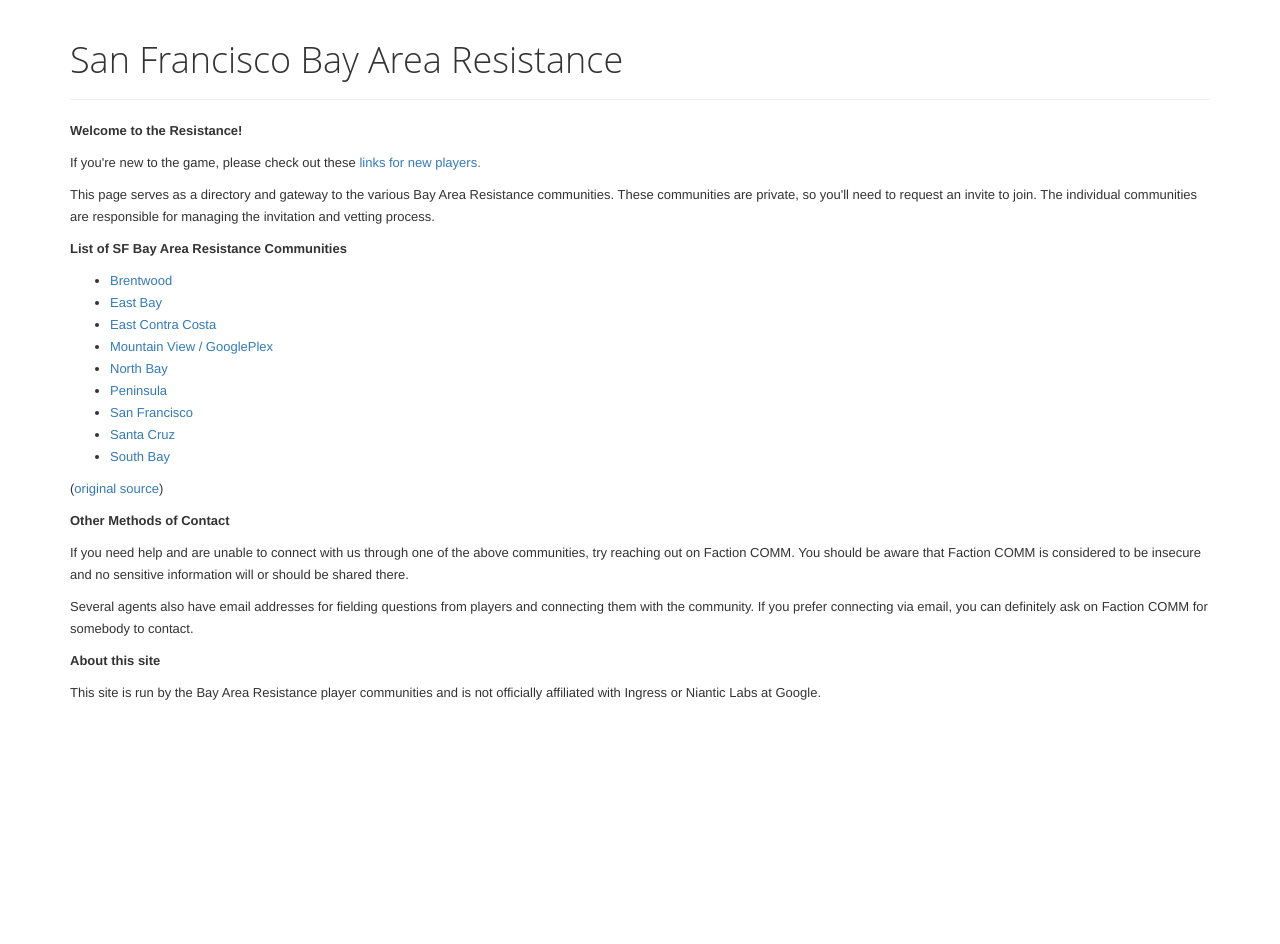
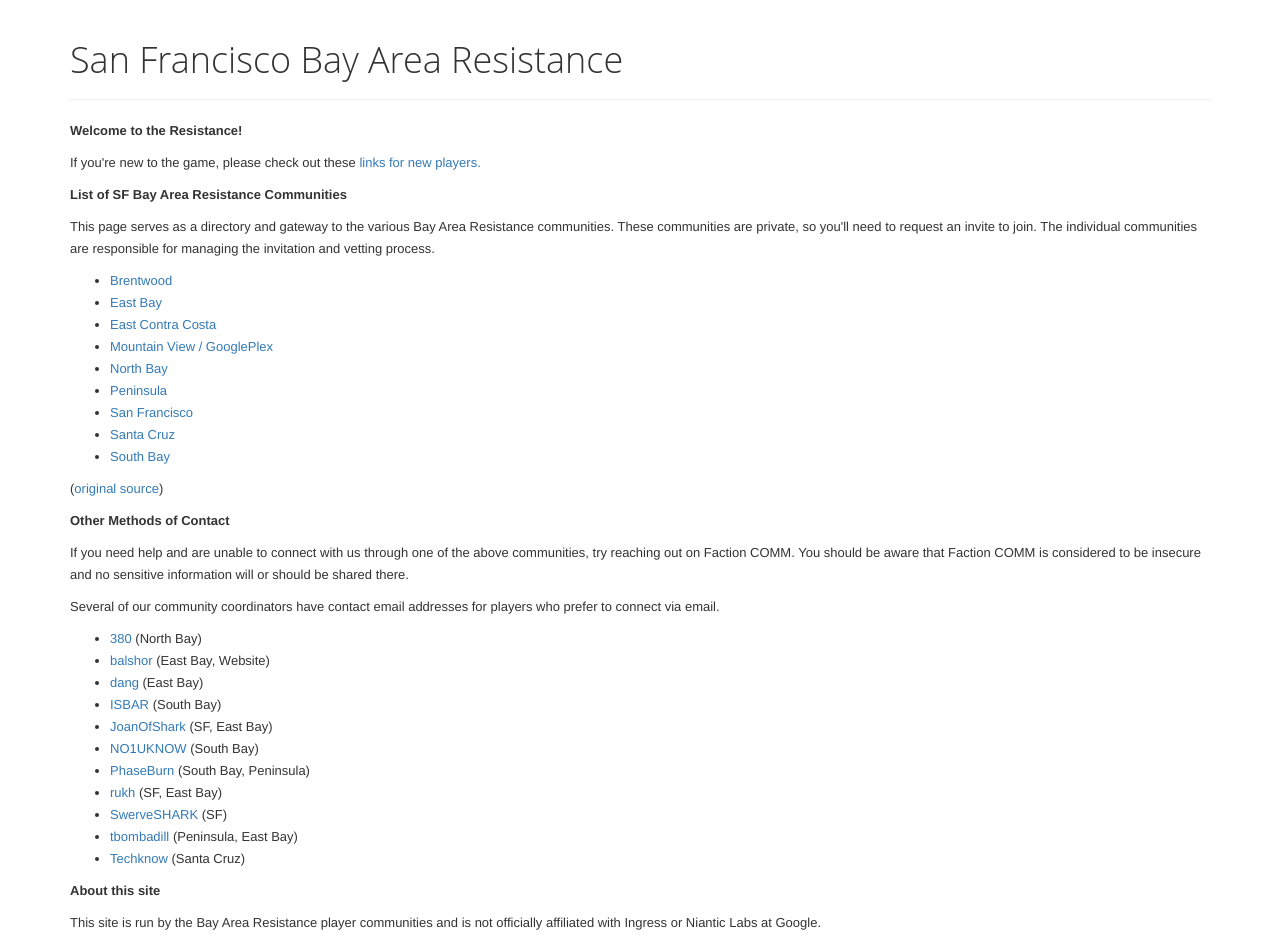
Before and after one commit to balshor/sfbay.resists.org, a Jekyll site: the page built from index.html, in a window 1280 px wide. Built offline with Jekyll 4.4.1, drawn with Linux system fonts in a browser that asks for light colours; nearby versions of some CDN libraries; before the commit the page ends 900 px from its top, so only the background shows below that.

Commit message:
Move index-new.html to index.html.

```diff
--- a/index.html
+++ b/index.html
@@ -12,13 +12,13 @@ title: San Francisco Bay Area Resistance
   <p>
     If you're new to the game, please check out these <a href="/help/">links for new players.</a>
   </p>
+
+  <h4>List of SF Bay Area Resistance Communities</h4>
   <p>
     This page serves as a directory and gateway to the various Bay Area Resistance communities.  These
     communities are private, so you'll need to request an invite to join.  The individual communities
     are responsible for managing the invitation and vetting process.
   </p>
-
-  <h4>List of SF Bay Area Resistance Communities</h4>
   <ul>{% for community in site.data.communities %}
     <li><a href="{{ community.url }}">{{ community.name }}</a></li>{% endfor %}
   </ul>
@@ -27,13 +27,15 @@ title: San Francisco Bay Area Resistance
   <h4>Other Methods of Contact</h4>
   <p>
     If you need help and are unable to connect with us through one of the above communities, try reaching
-    out on Faction COMM.  You should be aware that Faction COMM is considered to be insecure and
-    no sensitive information will or should be shared there.
+    out on Faction COMM.  You should be aware that Faction COMM is considered to be insecure and no sensitive
+    information will or should be shared there.
   </p>
   <p>
-    Several agents also have email addresses for fielding questions from players and connecting them with
-    the community.  If you prefer connecting via email, you can definitely ask on Faction COMM for somebody
-    to contact.
+    Several of our community coordinators have contact email addresses for players who prefer to connect
+    via email.
+    <ul>{% for contact in site.data.contacts %}
+      <li><a href="mailto:{{ contact.email }}">{{ contact.agent }}</a> ({{ contact.area }})</li>{% endfor %}
+    </ul>
   </p>
 
   <h4>About this site</h4>
```
Also changed, not shown: index-new.html (deleted, +0 -46 lines).
